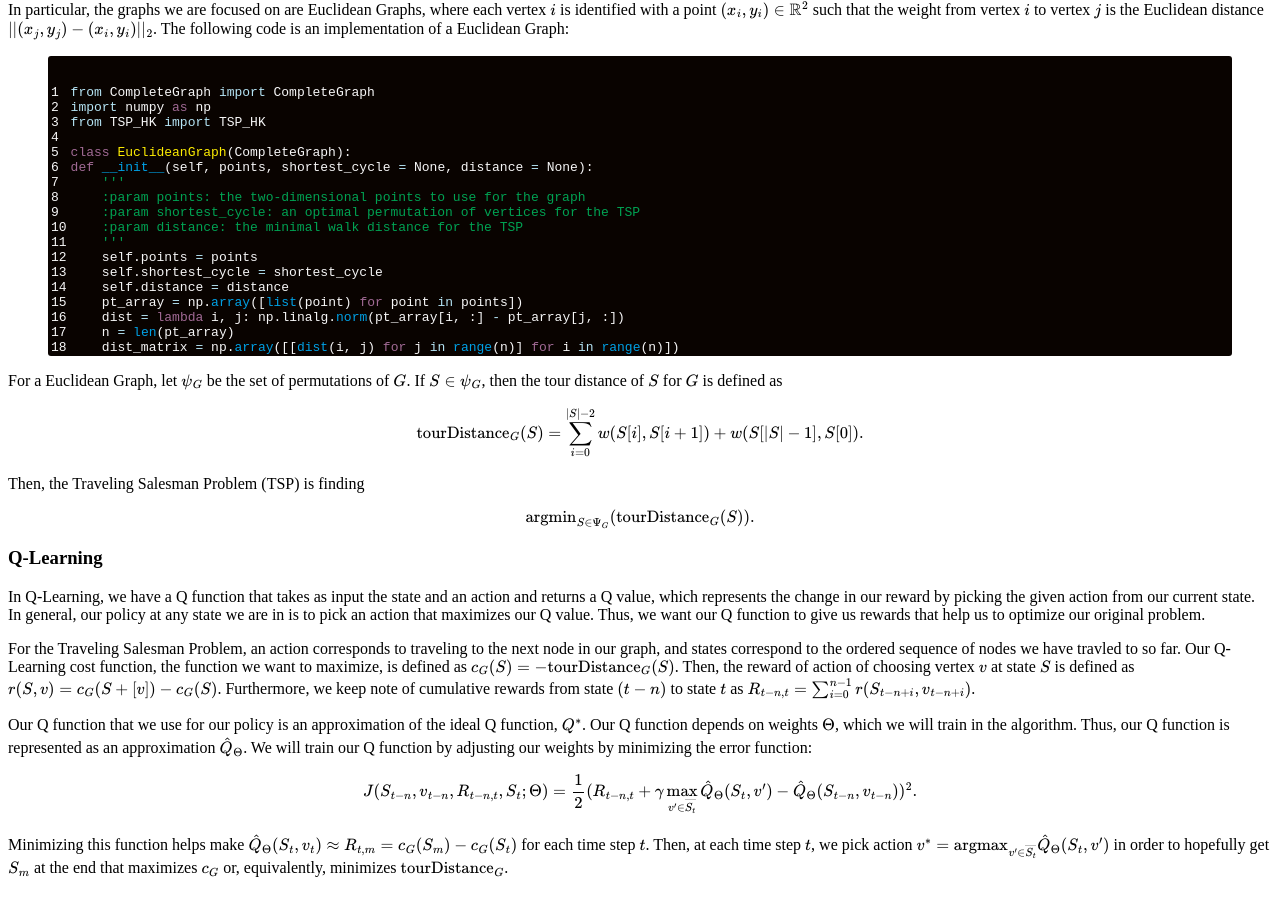
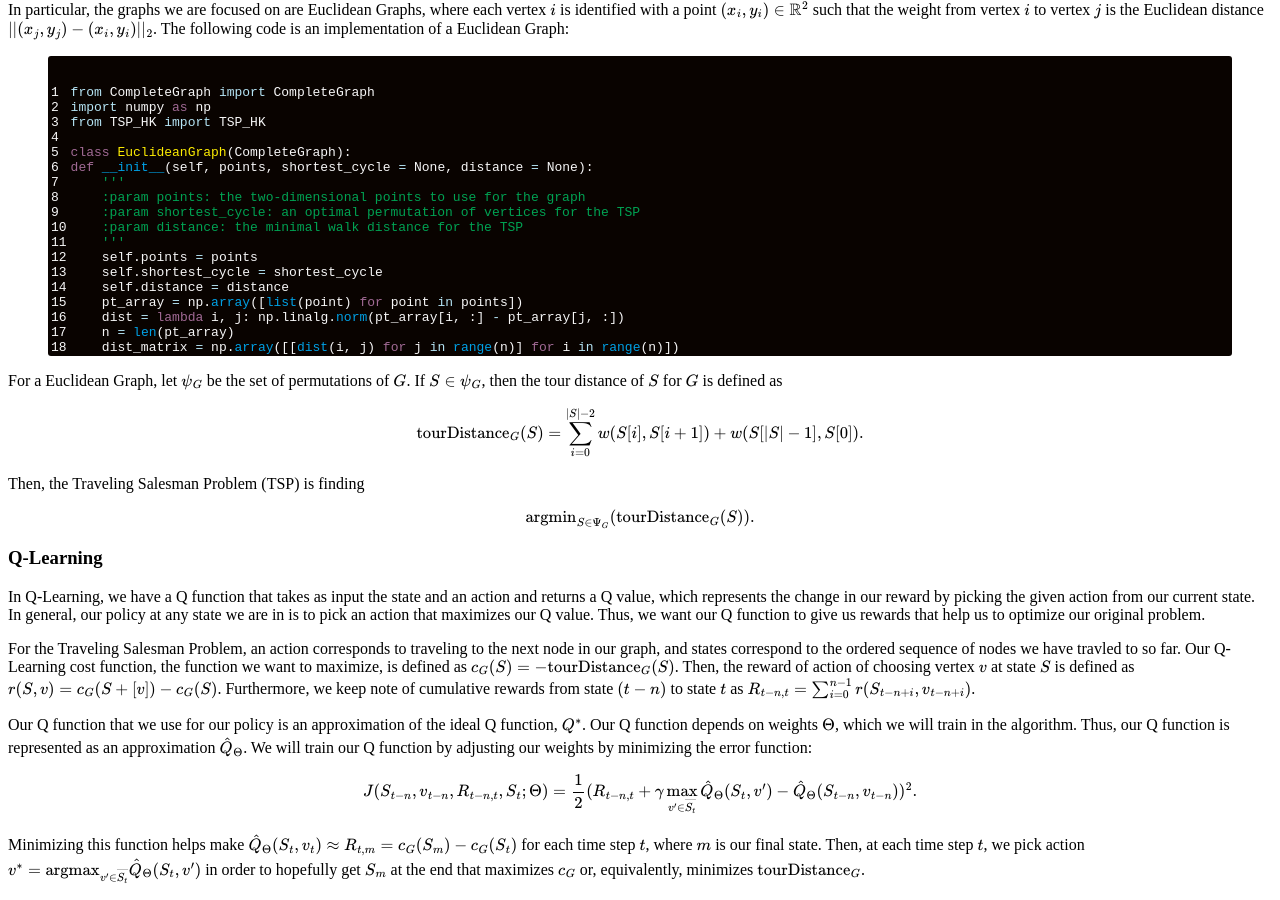
Before and after one commit to CategorIAN/categorian.github.io, a Jekyll site: the page built from projects/msu/m_508/q_learning_for_tsp.md, in a window 1280 px wide and 900 px high, scrolled down 797 px. Built offline with Jekyll 4.4.1, drawn with Linux system fonts in a browser that asks for light colours; formulas are drawn with MathJax 3.

Commit message:
Update q_learning_for_tsp.md

```diff
--- a/projects/msu/m_508/q_learning_for_tsp.md
+++ b/projects/msu/m_508/q_learning_for_tsp.md
@@ -166,5 +166,5 @@ For the Traveling Salesman Problem, an action corresponds to traveling to the ne
 <p>
 Our Q function that we use for our policy is an approximation of the ideal Q function, \(Q^*\). Our Q function depends on weights \(\Theta\), which we will train in the algorithm. Thus, our Q function is represented as an approximation \(\hat{Q}_{\Theta}\). We will train our Q function by adjusting our weights by minimizing the error function:
 \[J(S_{t-n}, v_{t-n}, R_{t-n,t}, S_t; \Theta) = \frac{1}{2}(R_{t-n, t} + \gamma \max_{v'\in \overline{S_t}} \hat{Q}_\Theta(S_t, v') - \hat{Q}_\Theta(S_{t-n}, v_{t-n}))^2.\]
-Minimizing this function helps make \(\hat{Q}_{\Theta}(S_t, v_t) \approx R_{t, m} = c_G(S_m) - c_G(S_t)\) for each time step \(t\). Then, at each time step \(t\), we pick action  \(v^* = \text{argmax}_{v'\in\overline{S_t}} \hat{Q}_{\Theta}(S_t, v')\) in order to hopefully get \(S_m\) at the end that maximizes \(c_G\) or, equivalently, minimizes \(\text{tourDistance}_G\).
+Minimizing this function helps make \(\hat{Q}_{\Theta}(S_t, v_t) \approx R_{t, m} = c_G(S_m) - c_G(S_t)\) for each time step \(t\), where \(m\) is our final state. Then, at each time step \(t\), we pick action  \(v^* = \text{argmax}_{v'\in\overline{S_t}} \hat{Q}_{\Theta}(S_t, v')\) in order to hopefully get \(S_m\) at the end that maximizes \(c_G\) or, equivalently, minimizes \(\text{tourDistance}_G\).
 </p>
```
